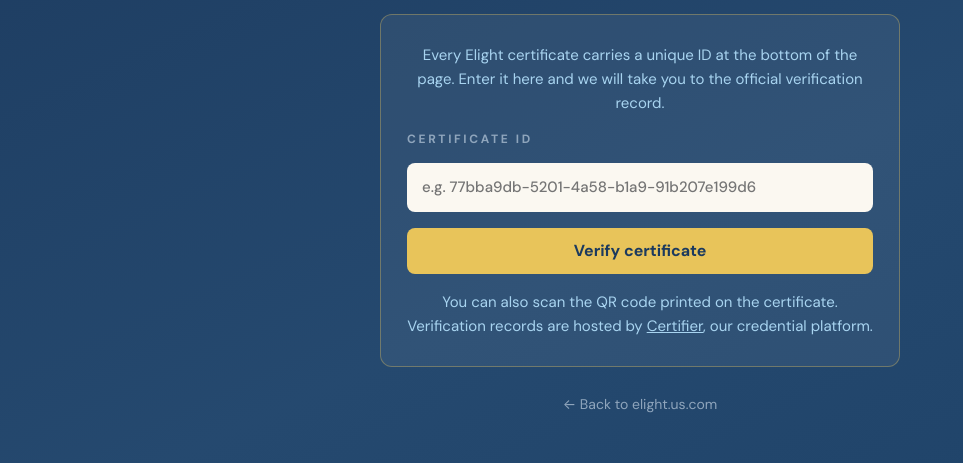
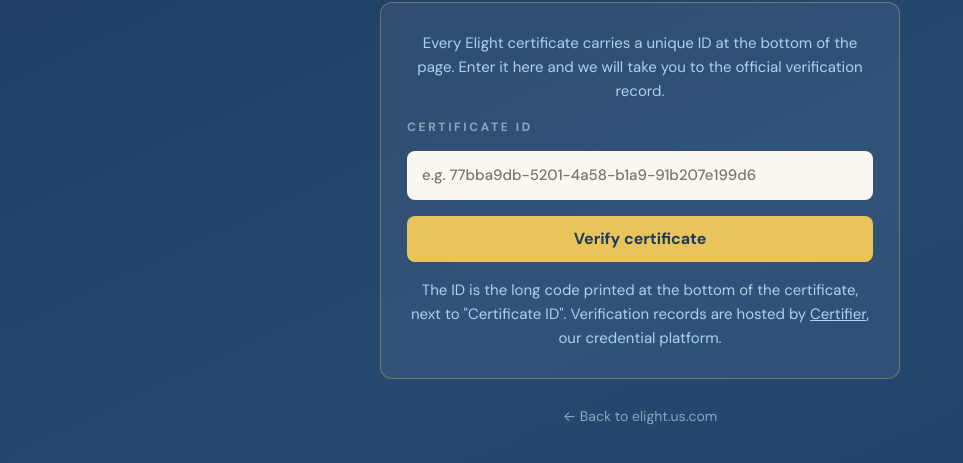
Before and after one commit to AybolekAmanmyradova/elight-website, a plain HTML site: page verify.html in a window 1280 px wide. Shown: the part 271-734 px from the top of the page, without its empty margins (0-963 px from the left). Drawn offline with nearby package versions, Linux system fonts and the light colour scheme.

Commit message:
Add files via upload

```diff
--- a/verify.html
+++ b/verify.html
@@ -109,9 +109,9 @@
            autocomplete="off" spellcheck="false" required>
     <span class="error" id="certError">That does not look like a certificate ID. Please check it and try again.</span>
     <button type="submit">Verify certificate</button>
-    <p class="hint">You can also scan the QR code printed on the certificate.
-       Verification records are hosted by <a href="https://certifier.io/" rel="noopener">Certifier</a>,
-       our credential platform.</p>
+    <p class="hint">The ID is the long code printed at the bottom of the certificate, next to
+       "Certificate ID". Verification records are hosted by
+       <a href="https://certifier.io/" rel="noopener">Certifier</a>, our credential platform.</p>
   </form>
 
   <a class="home" href="/">&larr; Back to elight.us.com</a>
```
